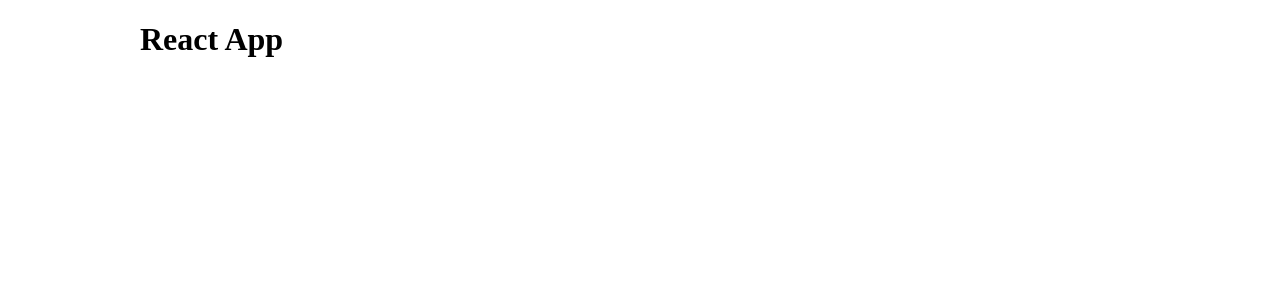
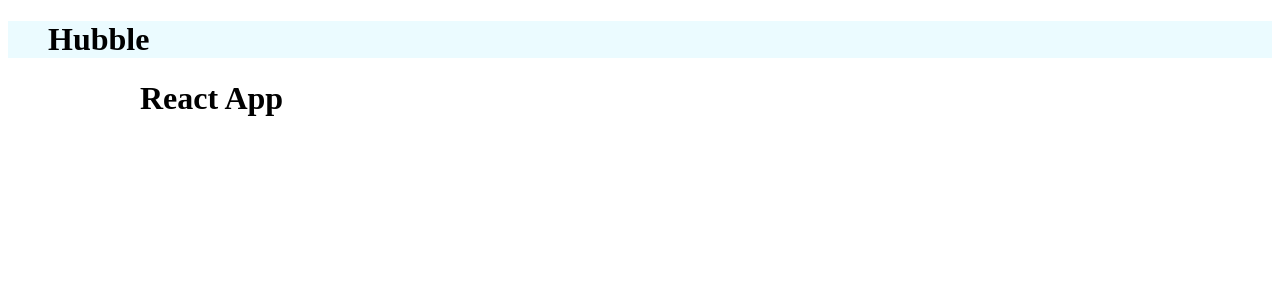
Before and after one commit to gavinquirk/huddle, a React (Create React App) app: page / in a window 1280 px wide. Shown: the top 300 px of the page. Built offline with nearby package versions, Linux system fonts and the light colour scheme.

Commit message:
styled header

```diff
--- a/src/App.js
+++ b/src/App.js
@@ -1,10 +1,14 @@
+import Header from './components/Header';
 import { Container } from './components/styles/Container.styled';
 
 function App() {
   return (
-    <Container>
-      <h1>React App</h1>
-    </Container>
+    <>
+      <Header />
+      <Container>
+        <h1>React App</h1>
+      </Container>
+    </>
   );
 }
 
--- /dev/null
+++ b/src/components/Header.js
@@ -0,0 +1,9 @@
+import { StyledHeader } from './styles/Header.styled';
+
+export default function Header() {
+  return (
+    <StyledHeader>
+      <h1>Hubble</h1>
+    </StyledHeader>
+  );
+}
--- /dev/null
+++ b/src/components/styles/Header.styled.js
@@ -0,0 +1,6 @@
+import styled from 'styled-components';
+
+export const StyledHeader = styled.header`
+  background-color: #ebfbff;
+  padding: 0 40px;
+`;
```
